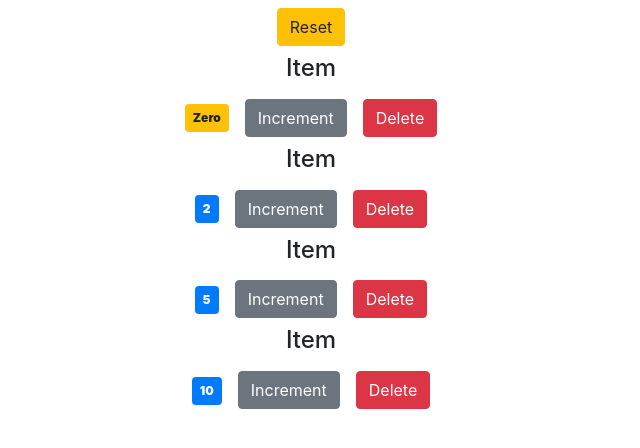
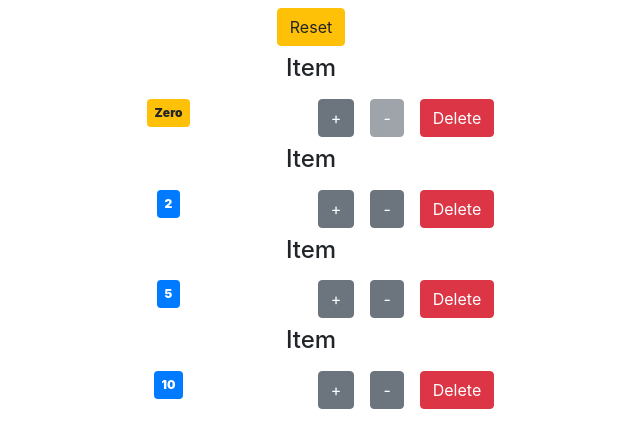
Before and after one commit to randularsw/React-tasks, a React (Create React App) app: page / in a window 1280 px wide. Shown: the top 448 px of the page, without its empty margins (329-969 px from the left). Built offline with nearby package versions, Linux system fonts and the light colour scheme.

Commit message:
lifecycle hooks

```diff
--- a/src/components/counter.jsx
+++ b/src/components/counter.jsx
@@ -2,13 +2,33 @@ import React, { Component } from 'react';
 
 export default class Counter extends Component {
 
+    componentDidUpdate(p, s) {
+        console.log('counter-componentDidUpdate');
+        console.log(p);
+        console.log(s);
+    }
+    componentWillUnmount() {
+        console.log('counter-ComponentWillUnmount');
+    }
+
     render() {
+        console.log('Counter-Render');
+        const { id, counter, onIncrement, onDecrement, onDelete } = this.props;
         return (
             <div className="container">
-                <h4>Item {this.props.id}</h4>
-                <span className={this.getBadgeClasses()}><b>{this.formatCount()}</b></span>
-                <button onClick={() => this.props.onIncrement(this.props.counter)} className="btn btn-secondary m-2">Increment</button>
-                <button onClick={() => this.props.onDelete(this.props.counter.id)} className="btn btn-danger m-2">Delete</button>
+                <h4>Item {id}</h4>
+                <div className="row">
+                    <div className="col-4"></div>
+                    <div className="col-1">
+                        <span className={this.getBadgeClasses()}><b>{this.formatCount()}</b></span>
+                    </div>
+                    <div className="col">
+                        <button onClick={() => onIncrement(counter)} className="btn btn-secondary m-2">+</button>
+                        <button onClick={() => onDecrement(counter)} className="btn btn-secondary m-2" disabled={counter.value === 0 ? 'disables' : ''}>-</button>
+                        <button onClick={() => onDelete(counter.id)} className="btn btn-danger m-2">Delete</button>
+                    </div>
+                    <div className="col-3"></div>
+                </div>
             </div>
         );
     }
--- a/src/components/counters.jsx
+++ b/src/components/counters.jsx
@@ -11,9 +11,23 @@ export default class Counters extends Component {
         ]
     };
 
+    constructor(){
+        super();
+        console.log('Constructor');
+    }
+    componentDidMount(){
+        console.log('ComponentDidMount');
+    }
+
     handleIncrement=(counter)=>{
         const counters = [...this.state.counters];
         counters[counters.indexOf(counter)].value++;
+        this.setState({counters});
+    }
+
+    handleDecrement=(counter)=>{
+        const counters = [...this.state.counters];
+        counters[counters.indexOf(counter)].value--;
         this.setState({counters});
     }
 
@@ -32,10 +46,11 @@ export default class Counters extends Component {
     }
 
     render() {
+        console.log('Render');
         return (
             <div>
                 <button onClick={this.handleReset} className="btn btn-warning m-2">Reset</button>
-                {this.state.counters.map(counter=> <Counter key={counter.id} counter={counter} onIncrement={this.handleIncrement} onDelete={this.handleDelete} /> )}
+                {this.state.counters.map(counter=> <Counter key={counter.id} counter={counter} onIncrement={this.handleIncrement} onDecrement={this.handleDecrement} onDelete={this.handleDelete} /> )}
             </div>
         );
     }
```
